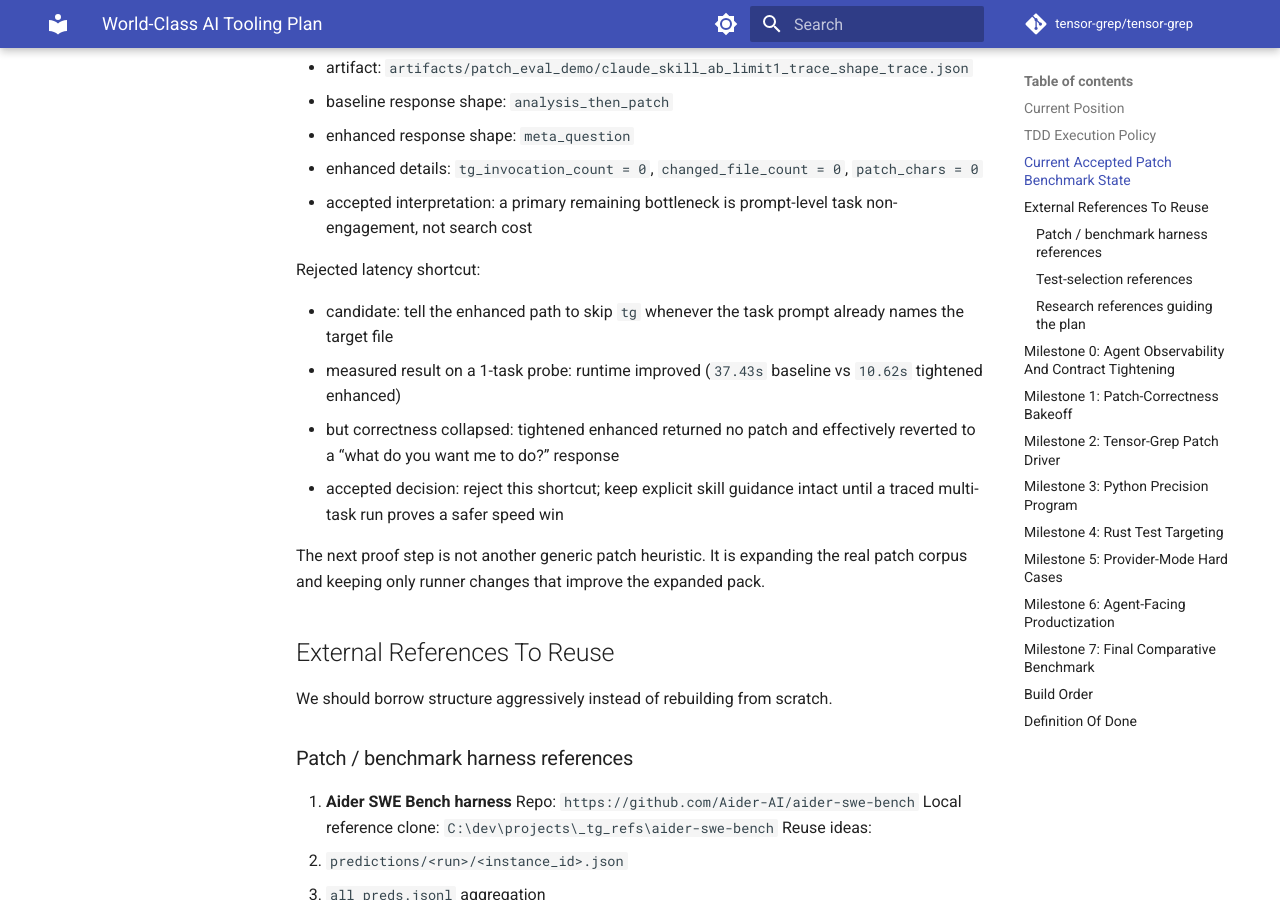
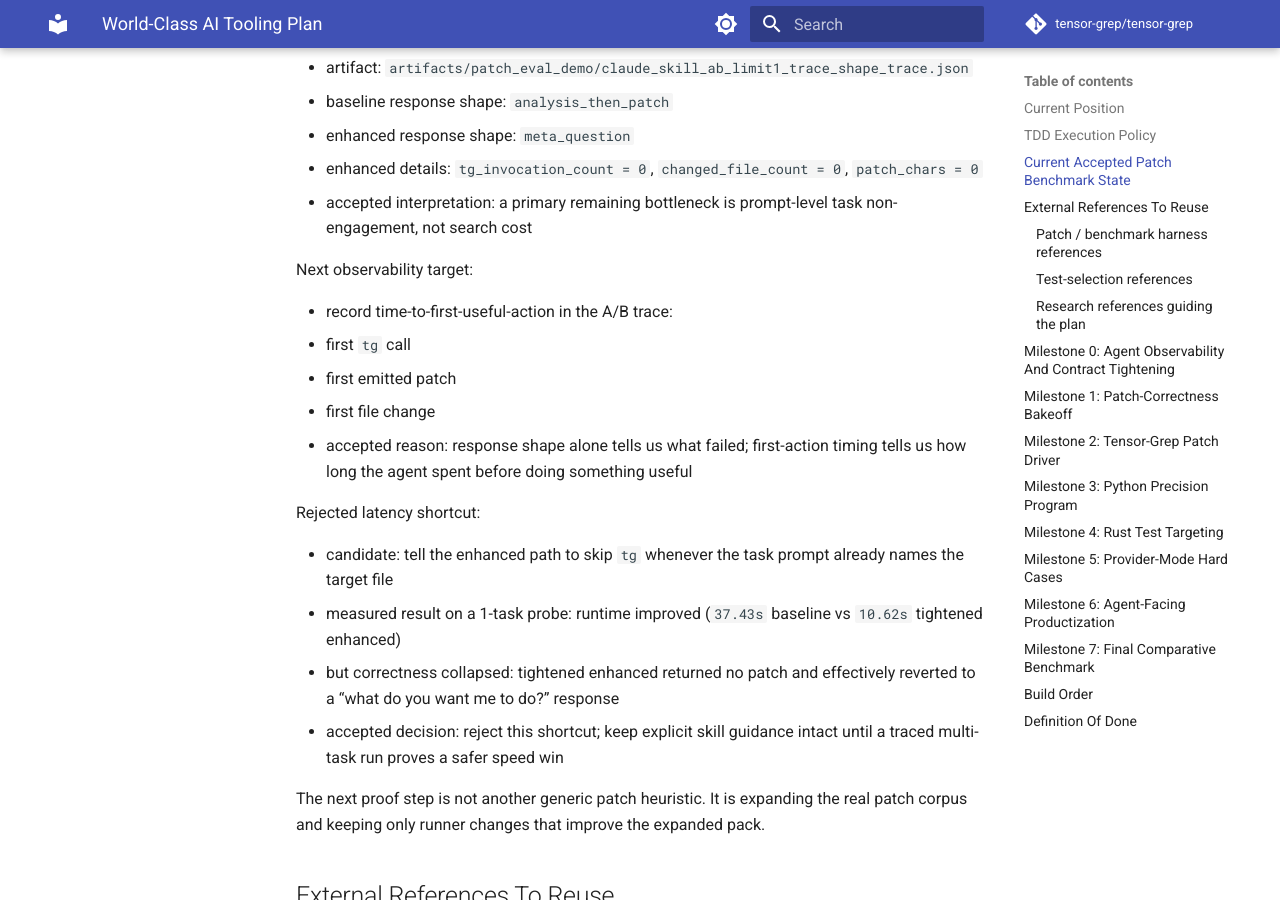
Before and after one commit to oimiragieo/tensor-grep, an MkDocs documentation site: the page built from docs/world_class_plan.md, in a window 1280 px wide and 900 px high, scrolled down 2496 px. Built offline with MkDocs 1.6.1 and Material for MkDocs 9.7.7, drawn with Linux system fonts in a browser that asks for light colours; comment, search, counter and statistics services are not loaded; some of the changed text lies outside the part shown.

Commit message:
docs: extend agent observability roadmap

```diff
--- a/docs/world_class_plan.md
+++ b/docs/world_class_plan.md
@@ -75,6 +75,14 @@ Current accepted response-shape observability baseline:
 * enhanced response shape: `meta_question`
 * enhanced details: `tg_invocation_count = 0`, `changed_file_count = 0`, `patch_chars = 0`
 * accepted interpretation: a primary remaining bottleneck is prompt-level task non-engagement, not search cost
+
+Next observability target:
+
+* record time-to-first-useful-action in the A/B trace:
+  * first `tg` call
+  * first emitted patch
+  * first file change
+* accepted reason: response shape alone tells us what failed; first-action timing tells us how long the agent spent before doing something useful
 
 Rejected latency shortcut:
 
@@ -162,7 +170,11 @@ Deliverables:
    * `direct_patch`
    * `analysis_only`
    * `empty`
-4. narrower agent prompt / skill experiments accepted only when they improve the traced A/B benchmark
+4. first-action timing:
+   * `first_tg_seconds`
+   * `first_patch_seconds`
+   * `first_file_change_seconds`
+5. narrower agent prompt / skill experiments accepted only when they improve the traced A/B benchmark
 
 Implementation notes:
 
@@ -178,6 +190,7 @@ Acceptance:
   * `tg` runtime cost
   * local harness cost
   * response-shape failure modes
+  * time-to-first-useful-action
 * no prompt/skill latency change is accepted if it regresses correctness on the A/B slice
 
 ## Milestone 1: Patch-Correctness Bakeoff
```
Also changed, not shown: docs/PAPER.md (+1 -1 lines).
